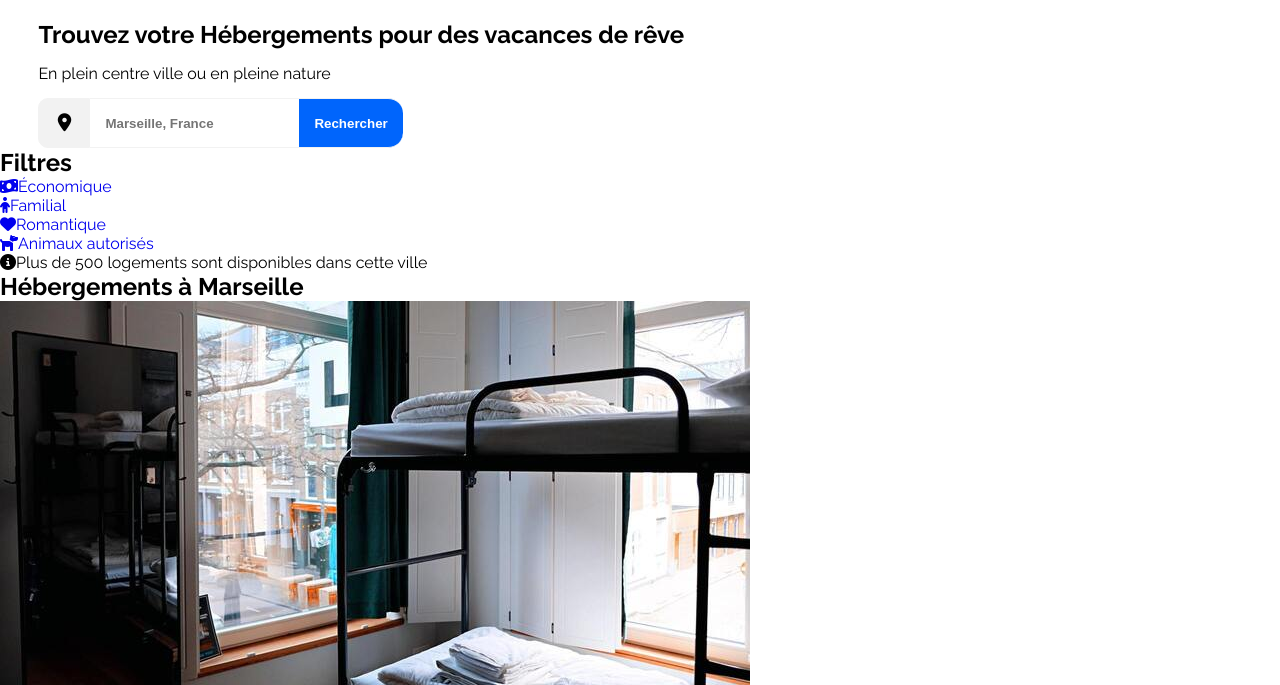
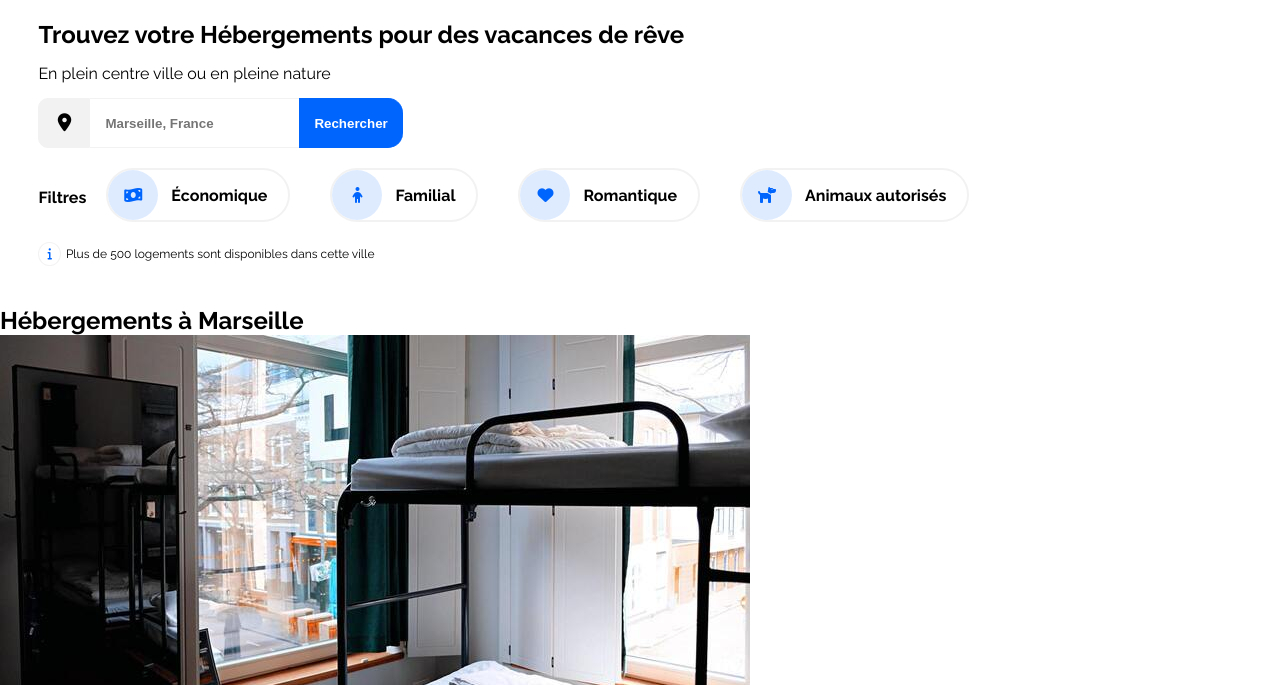
Before and after one commit to Ohrys/GhersallahRaphael_2_27042021, a plain HTML site: page index.html in a window 1280 px wide. Shown: the part 115-800 px from the top of the page. Drawn offline with Linux system fonts and the light colour scheme; files whose address does not match are found by name.

Commit message:
CSS section Filtre.Valide W3C

```diff
--- a/index.html
+++ b/index.html
@@ -44,7 +44,7 @@
                 <li><a href="#"><i class="fas fa-heart"></i>Romantique</a></li>
                 <li><a href="#"><i class="fas fa-dog"></i>Animaux autorisés</a></li>
             </ul>
-            <p><i class="fas fa-info-circle"></i>Plus de 500 logements sont disponibles dans cette ville</p>
+            <p><i class="fas fa-info"></i>Plus de 500 logements sont disponibles dans cette ville</p>
         </section>
 
         <main>
--- a/styles.css
+++ b/styles.css
@@ -121,7 +121,7 @@ section#research form input{
 }
 
 
-section form input[type="submit"]{
+section#research form input[type="submit"]{
     background-color: #0065FC;
     border-top:1px solid #0065FC;
     border-bottom:1px solid #0065FC;
@@ -130,7 +130,72 @@ section form input[type="submit"]{
     border-bottom-right-radius: 15px;
 }
 
+section#filter{
+    margin-left: 3%;
+}
 
+section#filter h1{
+    font-size:1em;
+    margin-top: 40px;
+    float:left;
+
+}
+
+section#filter ul{
+    display:flex;
+    flex-wrap: wrap;
+    list-style: none;
+}
+
+section#filter ul li a{
+    border: 2px solid #F2F2F2;
+    display:flex;
+    justify-content: space-between;
+    align-items: center;
+    border-radius:30px;
+    margin:20px;
+    font-weight: bold;
+    padding-right: 21px;
+    color:black;
+}
+
+section#filter li a:hover{
+    background-color: #deebff;
+
+    -webkit-transform: scale(1.05);
+    -ms-transform: scale(1.05);
+    transform: scale(1.05);
+
+    -webkit-transition: 0.4s;
+    -o-transition: 0.4s;
+    transition: 0.4s;
+}
+
+section#filter ul li i{
+    width:50px;
+    height:50px;
+    display:flex;
+    justify-content: center;
+    align-items: center;
+    border-radius: 50%;
+    background-color: #deebff;
+    color: #0065FC;
+    margin-right:13px;
+}
+
+section#filter p{
+    clear:both;
+    margin-bottom:40px;
+    font-size: 12px;
+}
+
+section#filter p i{
+    border-radius: 50%;
+    border : 1px solid #F2F2F2;
+    color:#0065FC;
+    padding:5px 8px;
+    margin-right:5px;
+}
 
 
 /*---- FOOTER ---- */
```
